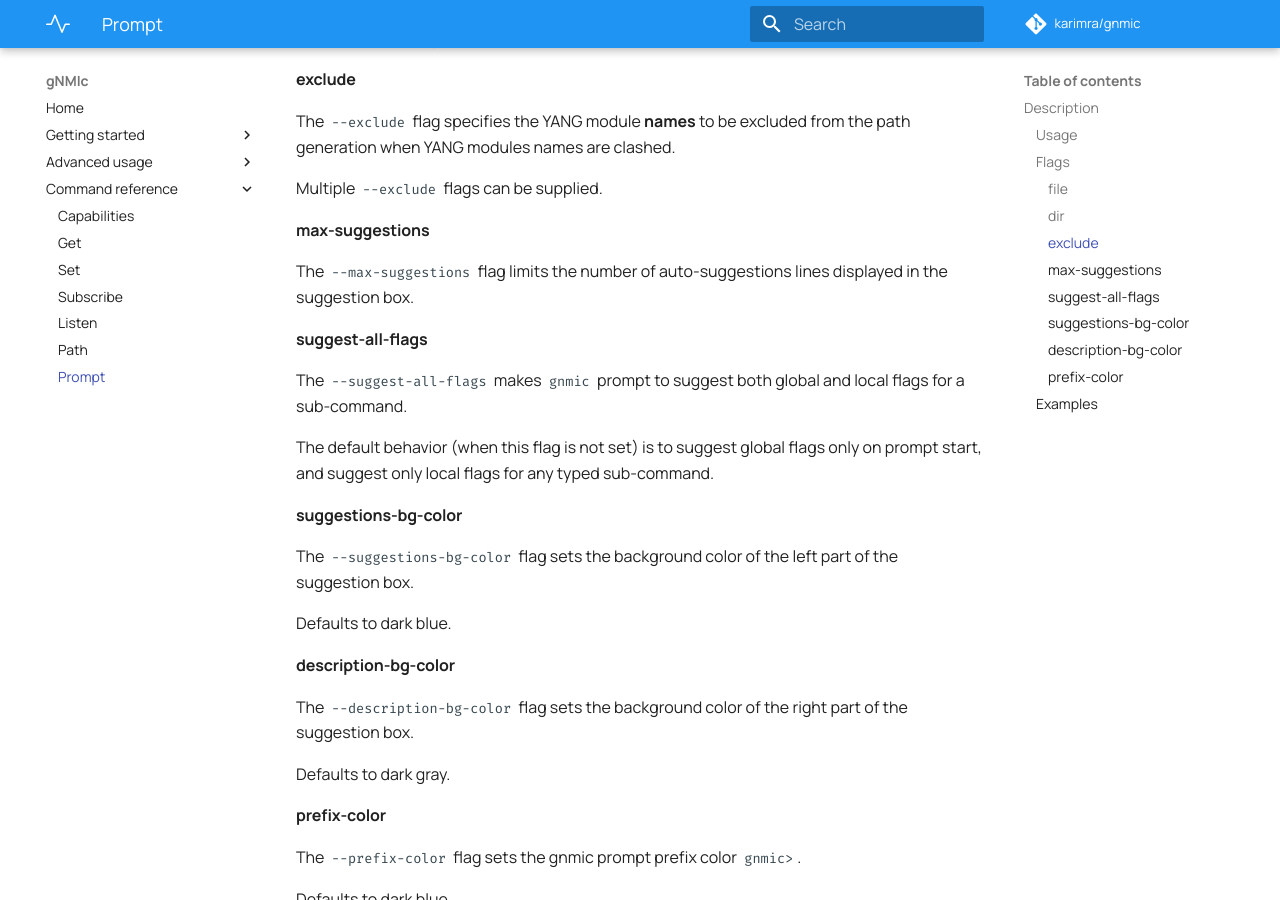
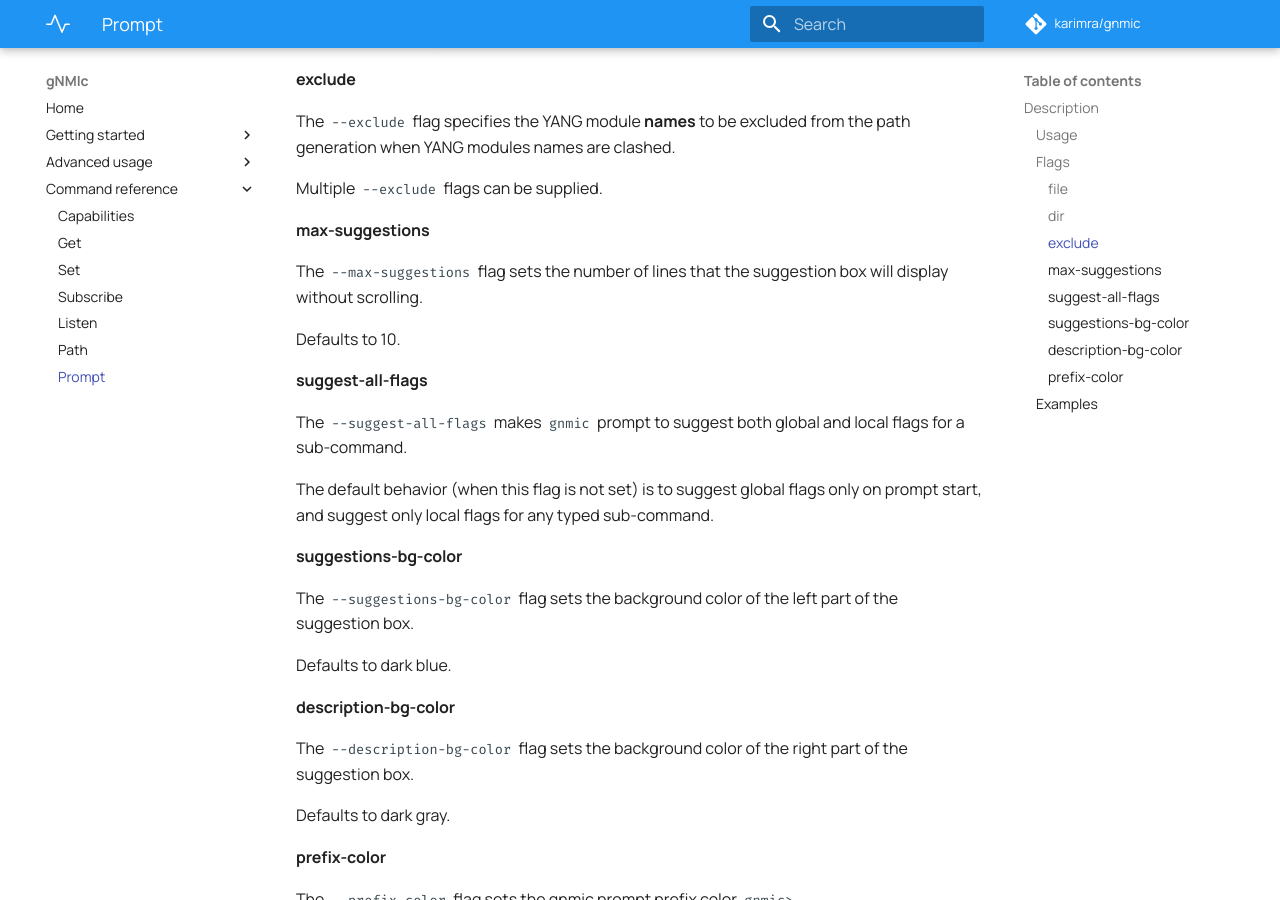
Before and after one commit to openconfig/gnmic, an MkDocs documentation site: the page built from docs/cmd/prompt.md, in a window 1280 px wide and 900 px high, scrolled down 983 px. Built offline with MkDocs 1.6.1 and Material for MkDocs 9.7.7, drawn with Linux system fonts in a browser that asks for light colours; comment, search, counter and statistics services are not loaded.

Commit message:
clarified max-suggestions descr

```diff
--- a/docs/cmd/prompt.md
+++ b/docs/cmd/prompt.md
@@ -32,7 +32,9 @@
 Multiple `--exclude` flags can be supplied.
 
 #### max-suggestions
-The `--max-suggestions` flag limits the number of auto-suggestions lines displayed in the suggestion box.
+The `--max-suggestions` flag sets the number of lines that the suggestion box will display without scrolling.
+
+Defaults to 10.
 
 #### suggest-all-flags
 The `--suggest-all-flags` makes `gnmic` prompt to suggest both global and local flags for a sub-command.
```
